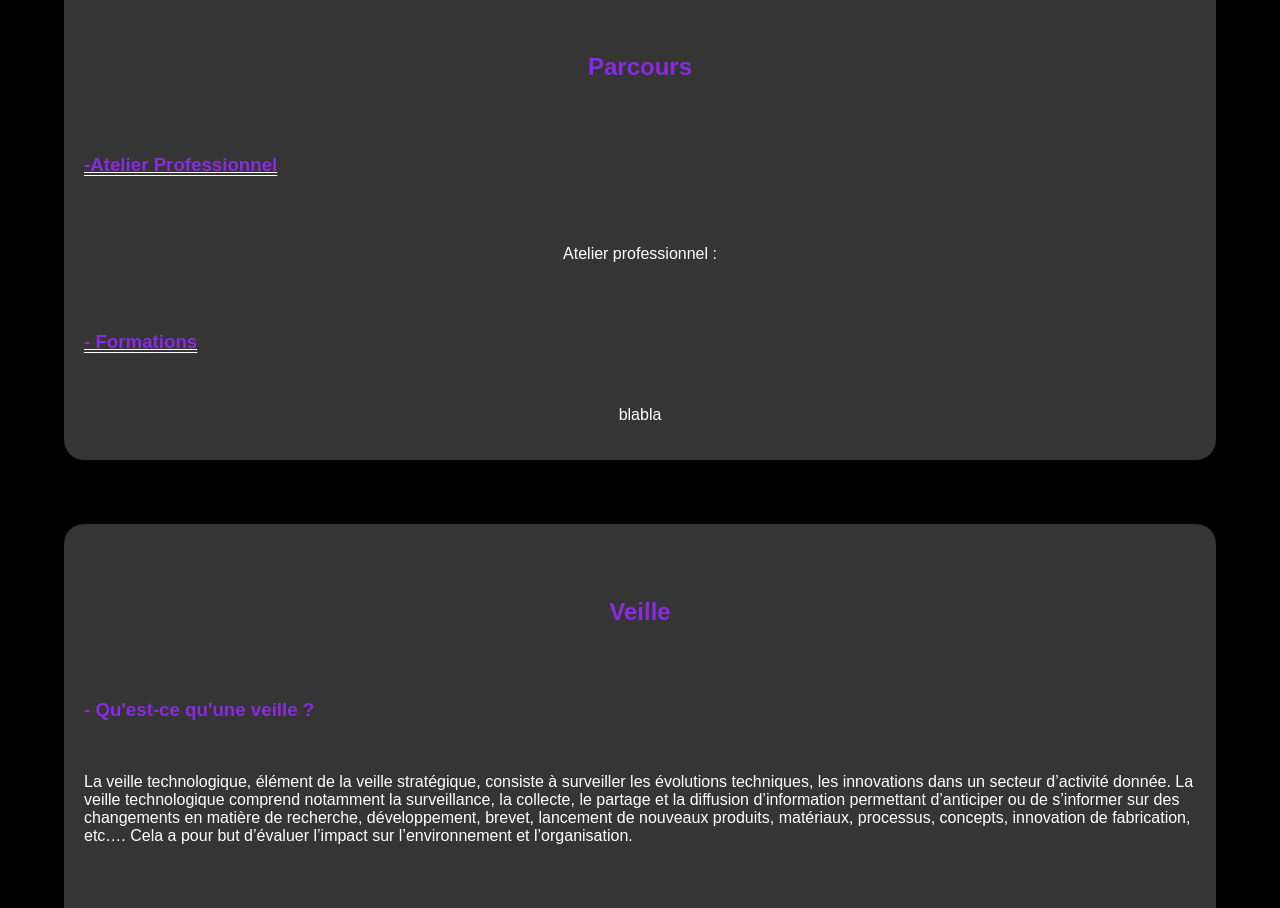
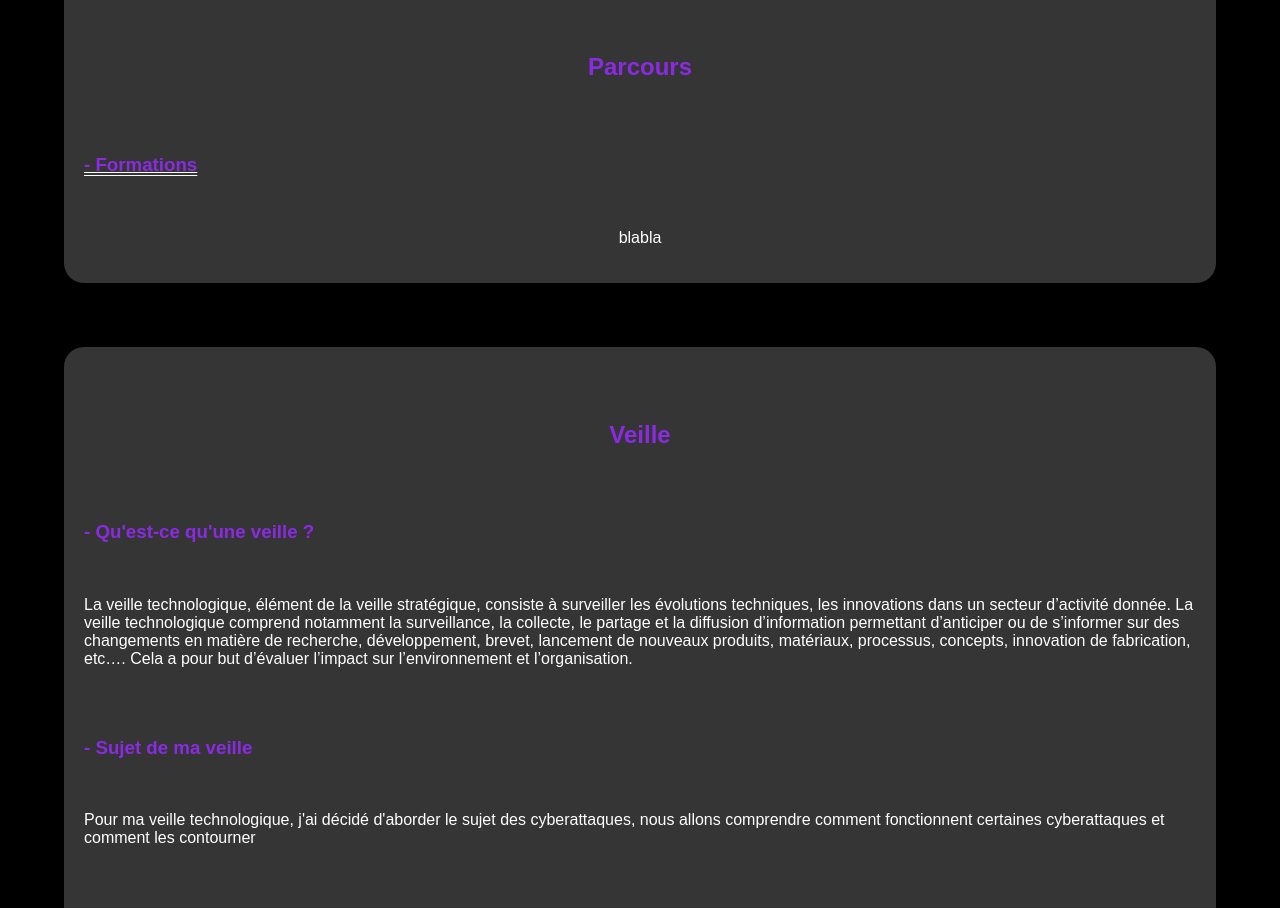
Before and after one commit to Stadeglamour/PortolioM.github.io, a plain HTML site: page index.html in a window 1280 px wide. Shown: the part 801-1709 px from the top of the page. Drawn offline with Linux system fonts and the light colour scheme.

Commit message:
Update index.html

```diff
--- a/index.html
+++ b/index.html
@@ -17,7 +17,6 @@
             </li>
             <li class="deroulant"><a href="#Parcours">Parcours</a>
                 <ul class="sous">
-                    <li><a href="#Professionnel">Atelier Professionnel</a></li>
                     <li><a href="#Formations">Formations</a></li>
                     <li><a href="#Stages">Stages</a></li>
                 </ul>
@@ -44,8 +43,6 @@
 <section class="block2">
 <br><p id="Parcours"></p><h1>Parcours</h1>
 
-<br><u><p class="under" id="Professionnel"><h3>-Atelier Professionnel</h3></p></u>
-<br><p>Atelier professionnel : </p>
 
 <br><u><p class="under" id="Formations"></p><h3>- Formations</h3></u>
 <br><p>blabla</p>
```
